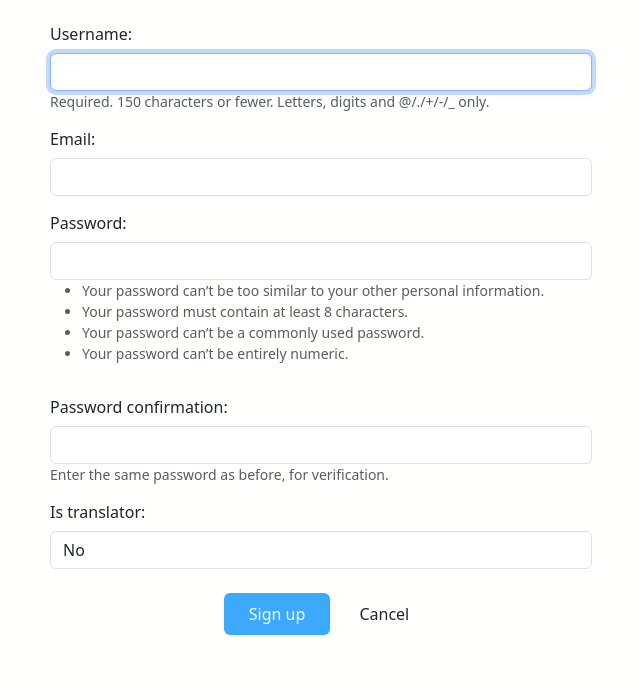
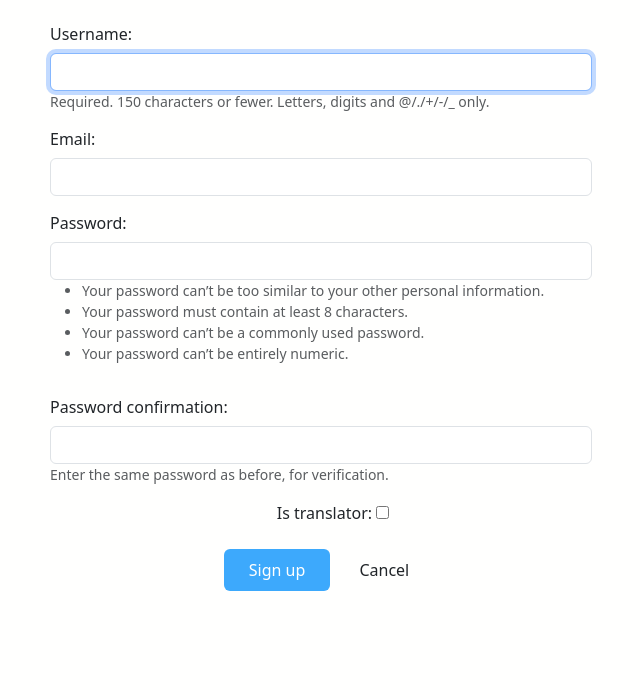
Before and after one commit to lukakuterovac/translate-o-rama, a Django app: page /accounts/sign-up in a window 1280 px wide. Shown: the part 374-1073 px from the top of the page, without its empty margins (319-959 px from the left). After the commit the page ends 965 px from the top, so only its background shows below. Run offline with Django 4.2, Linux system fonts and the light colour scheme; some libraries are stand-ins or nearby versions.

Commit message:
Use checkbox instead of select in signup form

```diff
--- a/translationsite/accounts/forms.py
+++ b/translationsite/accounts/forms.py
@@ -21,4 +21,4 @@ class UserProfileSignupForm(ModelForm):
     class Meta:
         model = UserProfile
         fields = ["is_translator"]
-        widgets = {"is_translator": Select(choices=CHOICES)}
+        widgets = {"is_translator": CheckboxInput(attrs={"class": "checkbox-inline"})}
--- a/translationsite/app/templates/registration/signup.html
+++ b/translationsite/app/templates/registration/signup.html
@@ -10,7 +10,9 @@
 
         {% include 'includes/bs_form.html' with form=signup_form %}
 
-        {% include 'includes/bs_form.html' with form=profile_form %}
+        <div class="form-check text-center my-3">
+          {{ profile_form }}
+        </div>
 
         <div class="row mt-4 text-center">
           <div class="col-md-12 ms-2 mb-5">
```
Also changed, not shown: translationsite/db.sqlite3.
